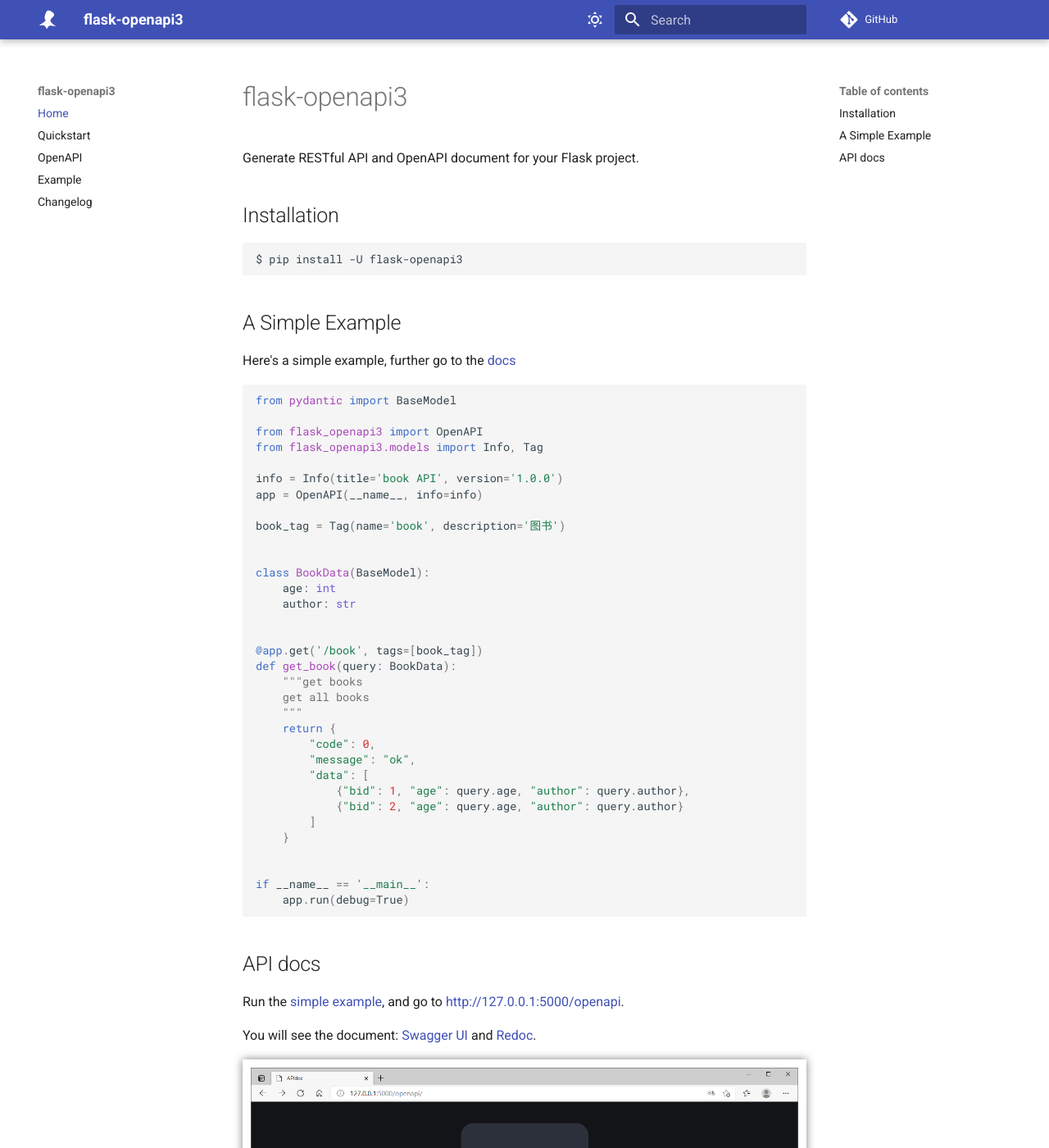
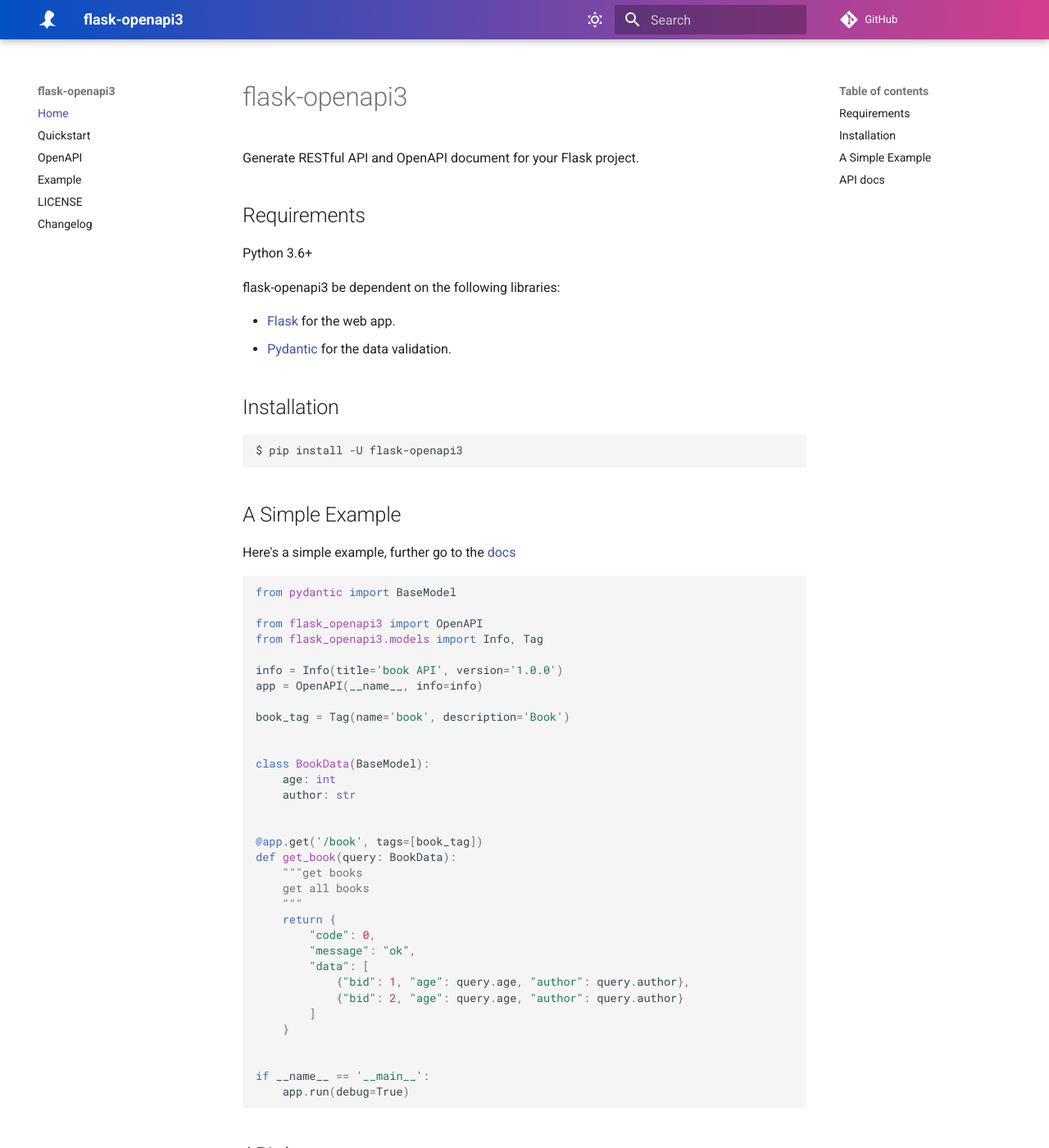
Before and after one commit to luolingchun/flask-openapi3, an MkDocs documentation site: the page built from docs/index.md, in a window 1280 px wide and 1400 px high. Shown: the whole window at 82% size. Built offline with MkDocs 1.6.1 and Material for MkDocs 9.7.7, drawn with Linux system fonts in a browser that asks for light colours; comment, search, counter and statistics services are not loaded.

```diff
--- a/README.md
+++ b/README.md
@@ -1,6 +1,15 @@
 # flask-openapi3
 
 Generate RESTful API and OpenAPI document for your Flask project.
+
+## Requirements
+
+Python 3.6+
+
+flask-openapi3 be dependent on the following libraries:
+
+- [Flask](https://github.com/pallets/flask) for the web app.
+- [Pydantic](https://github.com/samuelcolvin/pydantic) for the data validation.
 
 ## Installation
 
@@ -21,7 +30,7 @@ from flask_openapi3.models import Info, Tag
 info = Info(title='book API', version='1.0.0')
 app = OpenAPI(__name__, info=info)
 
-book_tag = Tag(name='book', description='图书')
+book_tag = Tag(name='book', description='Book')
 
 
 class BookData(BaseModel):
--- a/docs/stylesheets/img.css
+++ b/docs/stylesheets/img.css
@@ -1,5 +1,7 @@
 p img {
-    box-shadow: 0 0 10px rgba(0,0,0,0.5);
-    overflow: visible;
-    padding: 10px;
+    box-shadow: 0 0 10px #333743f0;
 }
+
+.md-header {
+    background-image: linear-gradient(to right, #0250c5 0%, #d43f8d 100%);
+}
--- a/mkdocs.yml
+++ b/mkdocs.yml
@@ -68,4 +68,5 @@ nav:
   - Quickstart: Quickstart.md
   - OpenAPI: OpenAPI.md
   - Example: Example.md
+  - LICENSE: LICENSE.md
   - Changelog: Changelog.md
```
Also changed, not shown: docs/OpenAPI.md (+108 -5 lines), docs/assets/image-20210526104627124.png (added).
